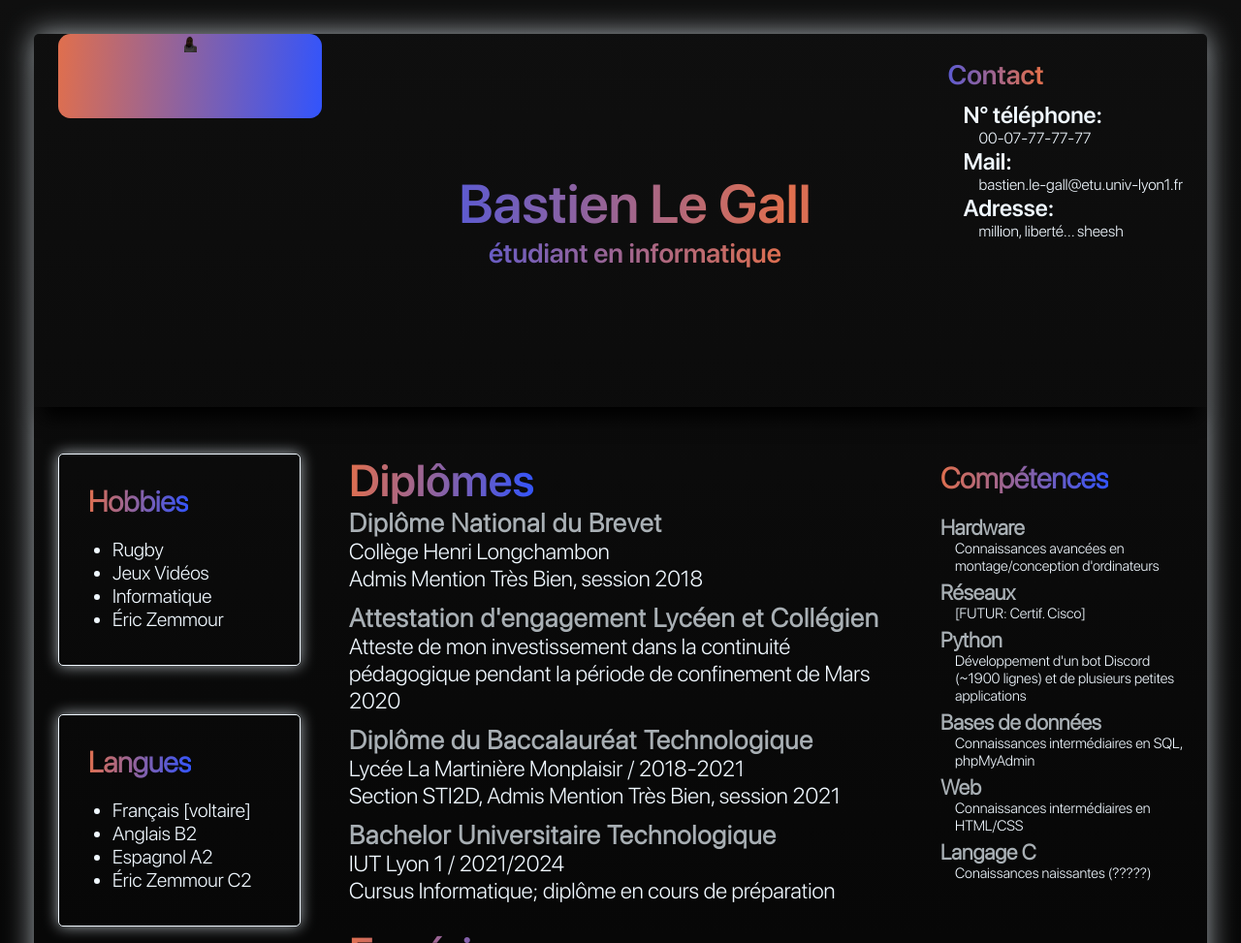
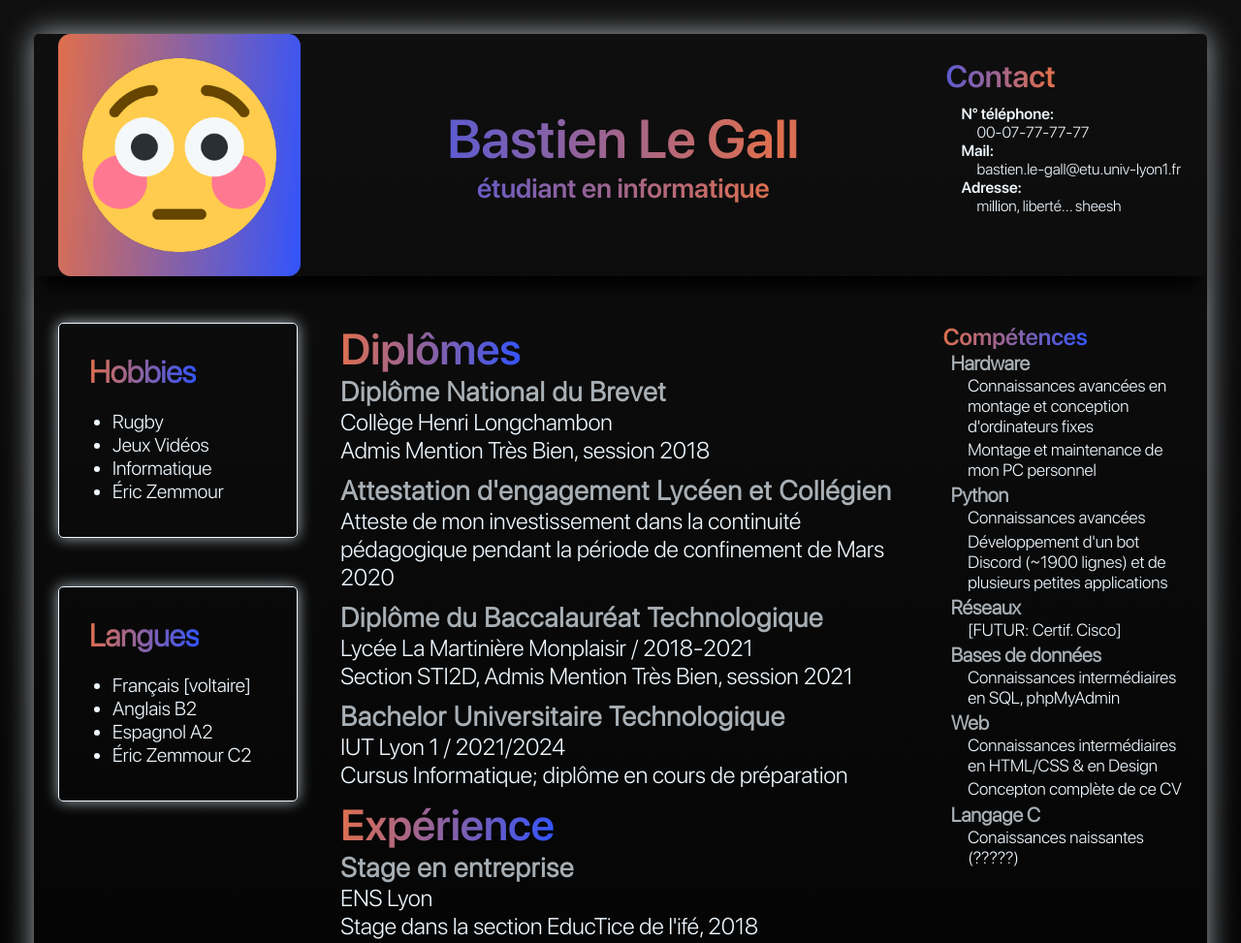
Before and after one commit to Siriuss7777/cv, a plain HTML site: page index.html in a window 1280 px wide. Shown: the top 973 px of the page at 97% size. Drawn offline with Linux system fonts and the light colour scheme.

Commit message:
Full revamp fix #2

```diff
--- a/css/styles.css
+++ b/css/styles.css
@@ -1,3 +1,8 @@
+* {
+    margin:0;
+    padding: 0;
+}
+
 @font-face {
     font-family: 'SF Pro Light';
     src: url('../fonts/webfontkit-sf/SFProDisplay-Light.eot');
@@ -10,7 +15,6 @@
     src: url('../fonts/webfontkit-sf/SFProDisplay-Semibold.eot?#iefix') format('embedded-opentype'), url('../fonts/webfontkit-sf/SFProDisplay-Semibold.woff2') format('woff2'), url('../fonts/webfontkit-sf/SFProDisplay-Semibold.woff') format('woff'), url('../fonts/webfontkit-sf/SFProDisplay-Semibold.ttf') format('truetype'), url('../fonts/webfontkit-sf/SFProDisplay-Semibold.svg#SFProDisplay-Semibold') format('svg');
     font-weight: bold;
     font-style: normal;
-    font-display: swap;
 }
 
 :root {
@@ -24,6 +28,8 @@
     --pgbar-gradient: linear-gradient(to left, var(--tint-1), var(--tint-3));
     --bg-gradient: linear-gradient(95deg, var(--tint-1), var(--tint-3));
     --text-gradient: linear-gradient(to right, var(--tint-1), var(--tint-3), var(--tint-1));
+
+
 }
 
 body {
@@ -36,28 +42,14 @@ body {
 
 /* Définition des différentes classes de texte */
 
-.medium-text {
-    font-size: 1.5em;
-}
-
-.large-text {
-    font-size: 1.75em;
-}
-
-.larger-text {
-    font-size: 2em;
-}
-
-.very-large-text {
-    font-size: 3.5em
-}
-
 .bold-text {
     font-family: "SF Pro Semibold";
 }
 
+
 .gradient-text {
     width: fit-content;
+    overflow: visible;
     background: var(--bg-gradient);
     background-clip: text;
     -webkit-background-clip: text;
@@ -133,17 +125,17 @@ body {
 
 main {
     /*Définition de la taille de la page*/
+    min-width: 1000px;
     width: 1240px;
     margin: 35px;
     /*Mise en page (ombre autour du container, légère bordure pour améliorer la discernation de l'élément, coins arrondis)*/
     box-shadow: 0px 0px 30px var(--clear-white);
     border-radius: 5px;
     color: aliceblue;
-    padding-bottom: 35px;
     display: grid;
-    grid-template-rows: var(--square-size) 1fr;
+    grid-template-rows: 250px 22.5%;
     gap: 3rem;
-    --square-size: 22.5%;
+    padding-bottom: 3.5rem;
 }
 
 
@@ -152,21 +144,20 @@ main {
 header {
     font-family: "SF Pro Semibold";
     box-shadow: 0px 20px 18px -9px black;
-    display: flex;
-    justify-content: center;
+    display: grid;
+    grid-template-columns: minmax(275px, 22.5%) 55% 22.5%;
 }
 
 
 /* Image de l'en-tête */
 
 header picture {
+    display: flex;
     border-radius: 12.5px;
     background: var(--bg-gradient);
-    height: var(--square-size);
-    width: var(--square-size);
+    height: 250px;
+    justify-content: center;
     margin-left: 25px;
-    display: flex;
-    justify-content: center;
 }
 
 header picture img {
@@ -184,11 +175,13 @@ header #head-text {
     margin: 0 auto;
 }
 
-header #head-text h1,
-header #head-text h2 {
-    margin: 0;
+header #head-text h1 {
+    font-size: 3.5em;
 }
 
+header #head-text h2 {
+    font-size: 1.75em;
+}
 
 /* Partie "Contact" du header */
 
@@ -198,17 +191,15 @@ header #contact {
 
 header #contact h1 {
     margin-top: 25px;
-    margin-bottom: 0;
 }
 
 header #contact ul {
     margin-left: 1em;
     margin-top: 10px;
-    padding: 0;
+    display: flex;
     list-style-type: none;
+    flex-direction: column;
     align-items: flex-start;
-    display: flex;
-    flex-direction: column;
 }
 
 header #contact-content li:nth-of-type(even) {
@@ -221,12 +212,11 @@ header #contact-content li:nth-of-type(even) {
 
 #under-header {
     display: grid;
-    grid-template-columns: 275px 1fr 275px;
-    font-size: 1.25em;
+    grid-template-columns: 22.5% 55% 22.5%;
 }
 
 
-/* Contenu aside  */
+/* Contenu aside -- informations personelles  */
 
 #under-header #my-infos {
     display: flex;
@@ -245,45 +235,38 @@ header #contact-content li:nth-of-type(even) {
 
 #under-header #my-infos article h2 {
     margin: 0.5em;
+    font-size: 2em;
+}
+
+#under-header #my-infos article ul {
+    padding-left: 2em;
+    margin: 1em 0;
+    font-size: 1.25em;
 }
 
 
-/* Règles de la section principale du CV */
+
+/* RÈGLES GÉNÉRALES DU `main-content` */
 
 
-/* #under-header #main-content {
-    grid-area: center;
-} */
 
-
-/* Règles générales communes des articles du contenu principal */
-
-#under-header #main-content article {
-    margin: 0 50px 0 50px;
-    font-size: 1.15em;
+#under-header #main-content {
+    padding: 0 2.75rem;
 }
 
 #under-header #main-content article h2 {
-    margin-bottom: 10px;
-}
-
-#under-header #main-content article h3,
-#under-header #main-content article p {
-    margin: 0;
+    font-size: 2.8em;
 }
 
 #under-header #main-content article ul {
     padding: 0;
     margin-top: 0;
     list-style-type: none;
+    font-size: 1.5em;
 }
 
 #under-header #main-content article li {
     margin-bottom: 10px;
-}
-
-#under-header #main-content article h2 {
-    margin: 0;
 }
 
 #under-header #main-content article ul h3 {
@@ -295,31 +278,20 @@ header #contact-content li:nth-of-type(even) {
 /* Version finalement retenue du aside compétences: liste des compétences et courte description */
 
 #under-header #competences {
-    margin: 0;
     margin-right: 25px;
-}
-
-#under-header #competences h2 {
-    margin: 0.25em 0;
 }
 
 #under-header #competences ul {
     list-style-type: none;
-    padding: 0;
-}
-
-#under-header #competences li {
-    margin-bottom: 5px;
+    padding-left: 0.5rem;
+    font-size: 1.1em;
 }
 
 #under-header #competences h3 {
-    margin: 0;
-    font-size: 1.1em;
     color: var(--clear-white);
 }
 
 #under-header #competences p {
-    margin: 0;
     padding-left: 1em;
-    font-size: 0.75em;
+    margin-bottom: 0.2rem;
 }
--- a/index.html
+++ b/index.html
@@ -14,23 +14,23 @@
             <header>
 
                 <picture>
-                    <img src="images/photo.png" alt="">
+                    <img src="images/pic.png" alt="">
                 </picture>
 
                 <div id="head-text" class="bold-text dynamic-gradient-text">
-                    <h1 class="very-large-text">Bastien Le Gall</h1>
-                    <h2 class="large-text">étudiant en informatique</h2>
+                    <h1>Bastien Le Gall</h1>
+                    <h2>étudiant en informatique</h2>
                 </div>
 
                 <div id="contact">
-                    <h1 class="large-text dynamic-gradient-text">Contact</h1>
+                    <h1 class="xxx-large-text dynamic-gradient-text">Contact</h1>
 
                     <ul id="contact-content">
-                        <li class="medium-text">N° téléphone:</li>
+                        <li>N° téléphone:</li>
                         <li>00-07-77-77-77</li>
-                        <li class="medium-text">Mail:</li>
+                        <li>Mail:</li>
                         <li>bastien.le-gall@etu.univ-lyon1.fr</li>
-                        <li class="medium-text">Adresse:</li>
+                        <li>Adresse:</li>
                         <li>million, liberté... sheesh</li>
                     </ul>
 
@@ -42,7 +42,7 @@
 
                 <aside id="my-infos">
                     <article id="hobbies">
-                        <h2 class="medium-text gradient-text">Hobbies</h2>
+                        <h2 class="gradient-text">Hobbies</h2>
                         <ul>
                             <li>Rugby</li>
                             <li>Jeux Vidéos</li>
@@ -51,7 +51,7 @@
                         </ul>
                     </article>
                     <article id="languages">
-                        <h2 class="medium-text gradient-text">Langues</h2>
+                        <h2 class="gradient-text">Langues</h2>
                         <ul>
                             <li>Français [voltaire]</li>
                             <li>Anglais B2</li>
@@ -64,7 +64,7 @@
                 <section id="main-content">
 
                     <article id="diplomes">
-                        <h2 class="larger-text bold-text gradient-text">Diplômes</h2>
+                        <h2 class="bold-text gradient-text">Diplômes</h2>
                         <ul>
                             <li>
                                 <h3>Diplôme National du Brevet</h3>
@@ -73,7 +73,8 @@
                             </li>
                             <li>
                                 <h3>Attestation d'engagement Lycéen et Collégien</h3>
-                                <p>Atteste de mon investissement dans la continuité pédagogique pendant la période de confinement de Mars 2020</p>
+                                <p>Atteste de mon investissement dans la continuité pédagogique pendant la période de
+                                    confinement de Mars 2020</p>
                             </li>
                             <li>
                                 <h3>Diplôme du Baccalauréat Technologique</h3>
@@ -99,12 +100,16 @@
                                 <h3>Lorem ipsum dolor sit amet</h3>
                                 <p>???</p>
                                 <p>
-                                    Lorem ipsum dolor sit amet consectetur adipisicing elit. Iusto est accusamus ipsum officiis nam, veritatis placeat earum dicta expedita similique aliquam nisi et ullam rerum quis accusantium nulla, sed praesentium.</p>
+                                    Lorem ipsum dolor sit amet consectetur adipisicing elit. Iusto est accusamus ipsum
+                                    officiis nam, veritatis placeat earum dicta expedita similique aliquam nisi et ullam
+                                    rerum quis accusantium nulla, sed praesentium.</p>
                             </li>
                             <li>
                                 <h3>Lorem ipsum dolor sit amet</h3>
                                 <p>???</p>
-                                <p>Lorem ipsum dolor sit amet consectetur adipisicing elit. Dignissimos repellat est provident doloribus, nulla, nihil perferendis rerum praesentium autem doloremque facilis quo consectetur atque recusandae. Aut, ea? Fugit,
+                                <p>Lorem ipsum dolor sit amet consectetur adipisicing elit. Dignissimos repellat est
+                                    provident doloribus, nulla, nihil perferendis rerum praesentium autem doloremque
+                                    facilis quo consectetur atque recusandae. Aut, ea? Fugit,
                                     atque? Ab.</p>
                             </li>
                         </ul>
@@ -113,28 +118,31 @@
                 </section>
 
                 <aside id="competences">
-                    <h2 class="medium-text gradient-text">Compétences</h2>
+                    <h2 class="large-text bold-text gradient-text">Compétences</h2>
                     <ul>
                         <li>
                             <h3>Hardware</h3>
-                            <p>Connaissances avancées en montage/conception d'ordinateurs</p>
+                            <p>Connaissances avancées en montage et conception d'ordinateurs fixes</p>
+                            <p>Montage et maintenance de mon PC personnel</p>
+                        </li>
+                        <li>
+                            <h3>Python</h3>
+                            <p>Connaissances avancées </p>
+                            <p>Développement d'un bot Discord (~1900 lignes) et de plusieurs
+                                petites applications</p>
                         </li>
                         <li>
                             <h3>Réseaux</h3>
                             <p>[FUTUR: Certif. Cisco]</p>
                         </li>
                         <li>
-                            <h3>Python</h3>
-                            <p>Développement d'un bot Discord (~1900 lignes) et de plusieurs petites applications</p>
-                        </li>
-
-                        <li>
                             <h3>Bases de données</h3>
                             <p>Connaissances intermédiaires en SQL, phpMyAdmin</p>
                         </li>
                         <li>
                             <h3>Web</h3>
-                            <p>Connaissances intermédiaires en HTML/CSS</p>
+                            <p>Connaissances intermédiaires en HTML/CSS & en Design</p>
+                            <p>Concepton complète de ce CV</p>
                         </li>
                         <li>
                             <h3>Langage C</h3>
```
Also changed, not shown: 1 other file.
